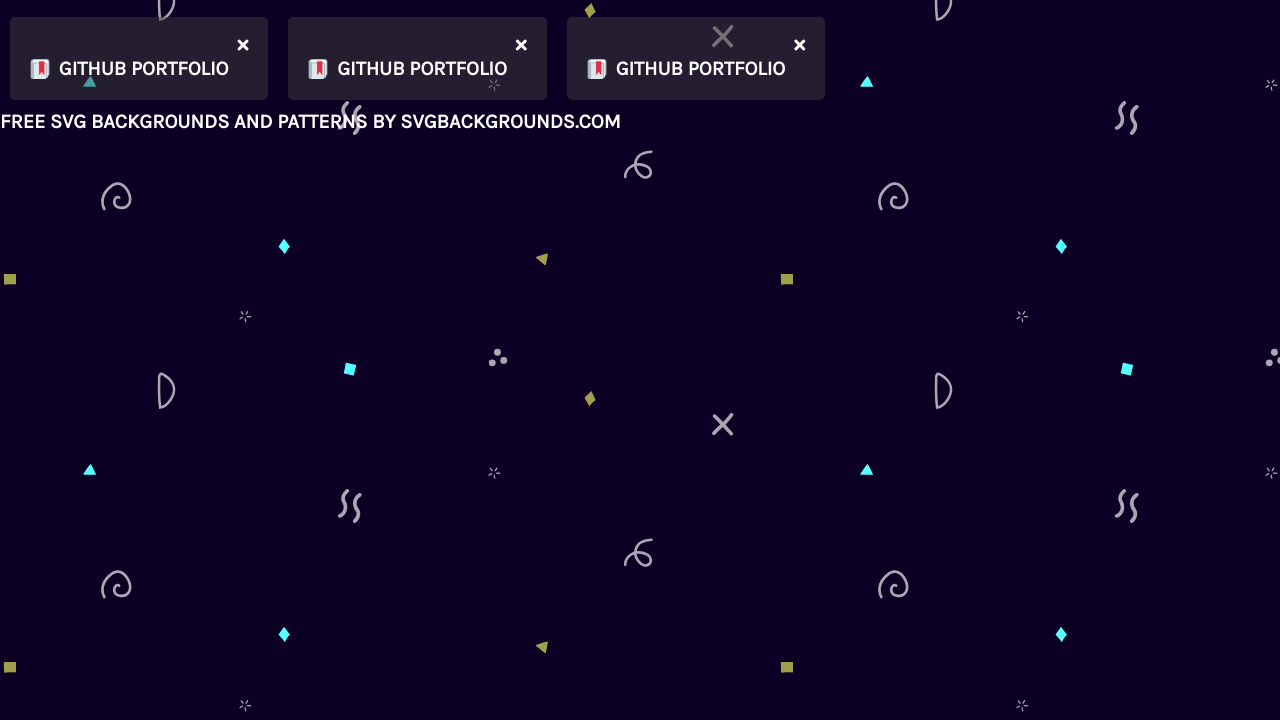
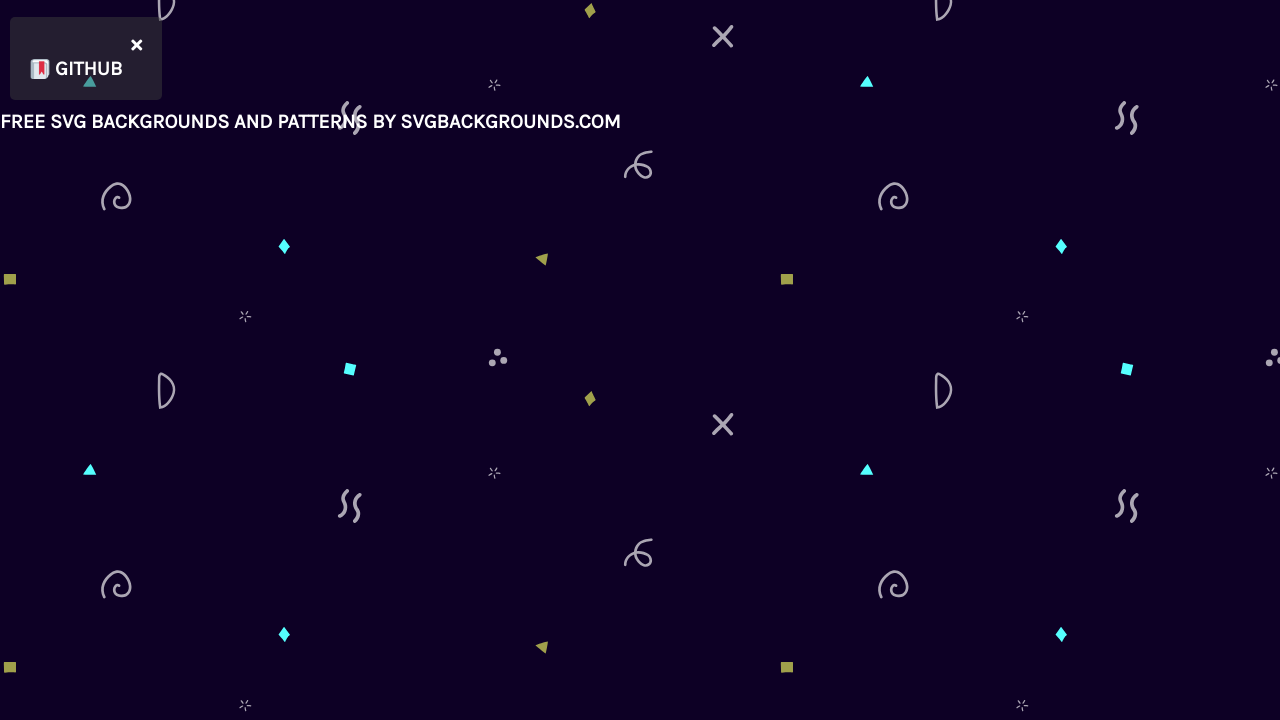
Before and after one commit to rebeccaariss/bookmarks, a plain HTML site: page index.html in a window 1280 px wide. Shown: the part 100-820 px from the top of the page. Drawn offline with Linux system fonts and the light colour scheme.

Commit message:
Add bookmarks to the DOM dynamically via script

```diff
--- a/index.html
+++ b/index.html
@@ -12,29 +12,7 @@
     <!-- Open Modal -->
     <h1 id="show-modal">Add Bookmark</h1>
     <!-- Bookmarks -->
-    <div class="container" id="bookmarks-container">
-        <div class="item">
-            <i class="fas fa-times" id="delete-bookmark" title="Delete Bookmark"></i>
-            <div class="name">
-                <img src="favicon-2.png" alt="bookmark favicon">
-                <a href="https://rebeccaariss.github.io/portfolio-site/" target="_blank">GitHub Portfolio</a>
-            </div>
-        </div>
-        <div class="item">
-            <i class="fas fa-times" id="delete-bookmark" title="Delete Bookmark"></i>
-            <div class="name">
-                <img src="favicon-2.png" alt="bookmark favicon">
-                <a href="https://rebeccaariss.github.io/portfolio-site/" target="_blank">GitHub Portfolio</a>
-            </div>
-        </div>
-        <div class="item">
-            <i class="fas fa-times" id="delete-bookmark" title="Delete Bookmark"></i>
-            <div class="name">
-                <img src="favicon-2.png" alt="bookmark favicon">
-                <a href="https://rebeccaariss.github.io/portfolio-site/" target="_blank">GitHub Portfolio</a>
-            </div>
-        </div>
-    </div>
+    <div class="container" id="bookmarks-container"></div>
     <!-- Modal -->
     <div class="modal-container" id="modal">
         <div class="modal">
--- a/script.js
+++ b/script.js
@@ -36,7 +36,42 @@ function validate(nameValue, urlValue) {
 
   // if valid:
   return true;
-};
+}
+
+// Build bookmarks DOM dynamically:
+function buildBookmarks() {
+  bookmarks.forEach((bookmark) => {
+    const { name, url } = bookmark; // destructuring
+
+    // Item:
+    const item = document.createElement('div');
+    item.classList.add('item');
+
+    // Close icon:
+    const closeIcon = document.createElement('i');
+    closeIcon.classList.add('fas', 'fa-times');
+    closeIcon.setAttribute('title', 'Delete Bookmark'); // Allows you to hover over and see "Delete Bookmark"
+    closeIcon.setAttribute('onclick', `deleteBookmark('${url}')`);
+
+    // Favicon/link container:
+    const linkInfo = document.createElement('div');
+    linkInfo.classList.add('name');
+    const favicon = document.createElement('img');
+    favicon.setAttribute('src', `favicon-2.png`);
+    favicon.setAttribute('alt', 'Favicon');
+
+    // Link:
+    const link = document.createElement('a');
+    link.setAttribute('href', `${url}`);
+    link.setAttribute('target', '_blank');
+    link.textContent = name;
+
+    // Append to bookmarks container:
+    linkInfo.append(favicon, link);
+    item.append(closeIcon, linkInfo);
+    bookmarksContainer.appendChild(item);
+  });
+}
 
 // Fetch bookmarks:
 function fetchBookmarks() {
@@ -52,10 +87,8 @@ function fetchBookmarks() {
       },
     ];
   }
-  localStorage.setItem('bookmarks', JSON.stringify(bookmarks));
-};
-
-console.log(bookmarks)
+  buildBookmarks();
+}
 
 // Handle data from form:
 // For later: MDN's definition of regular expressions: patterns used to match character combinations in strings - https://developer.mozilla.org/en-US/docs/Web/JavaScript/Guide/Regular_expressions
@@ -74,7 +107,7 @@ function storeBookmark(e) {
   const bookmark = {
     name: nameValue,
     url: urlValue,
-  };
+  }
 
   bookmarks.push(bookmark);
   localStorage.setItem('bookmarks', JSON.stringify(bookmarks));
```
